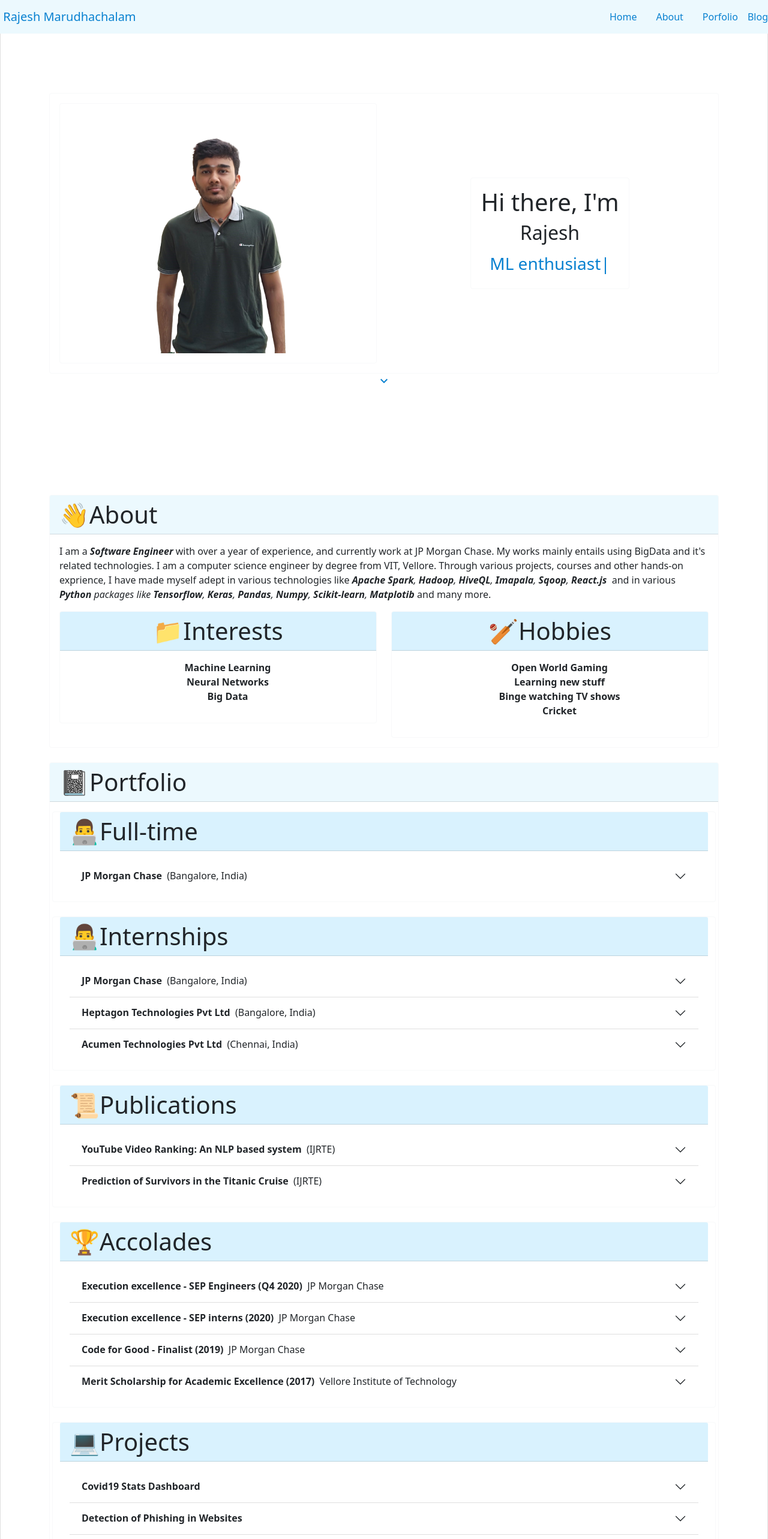
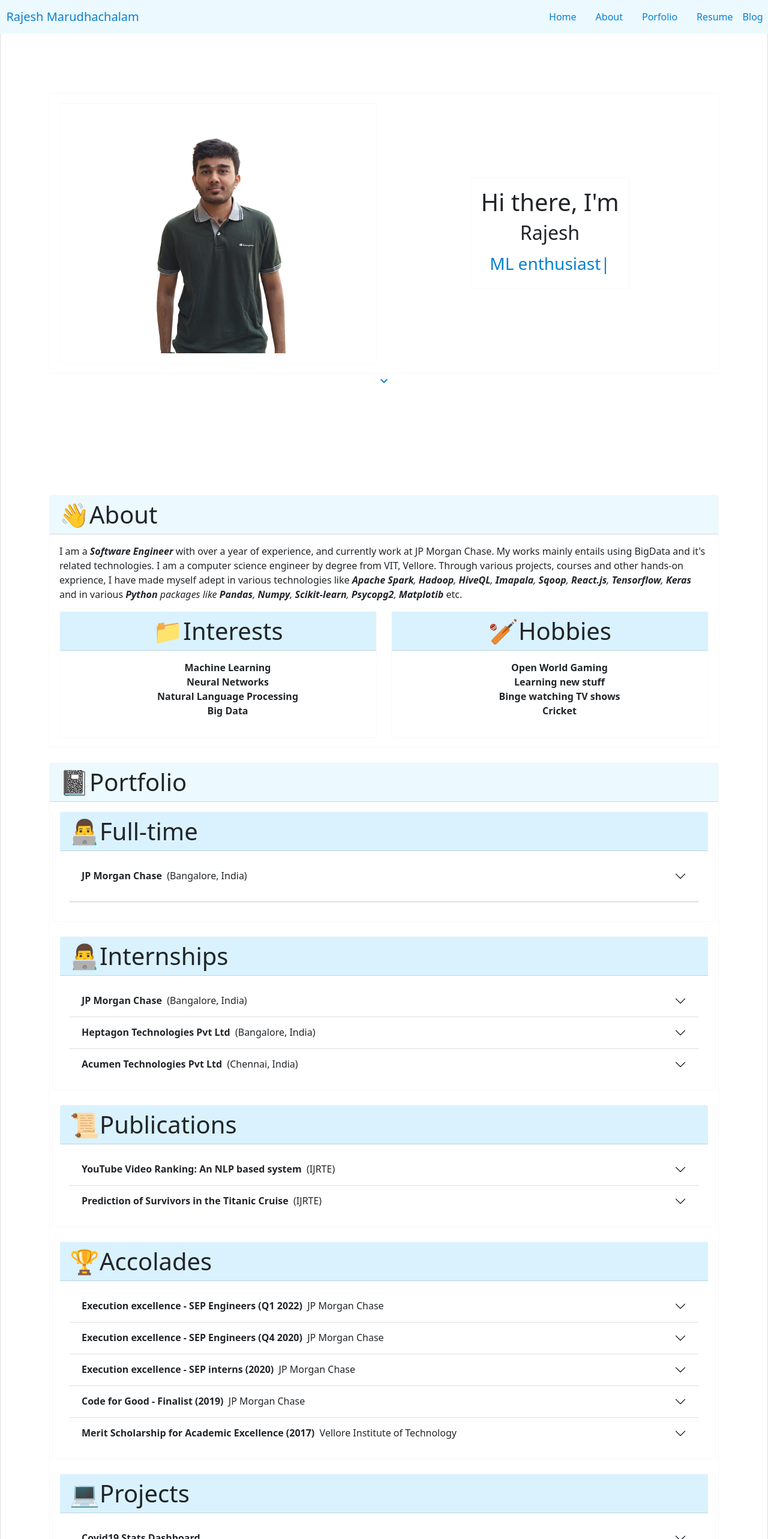
Before and after one commit to rajesh1804/rajesh1804.github.io, a React (Create React App) app: page / in a window 1280 px wide. Shown: the top 2566 px of the page at 60% size. Built offline with nearby package versions, Linux system fonts and the light colour scheme.

Commit message:
Changes to make info up to date

```diff
--- a/src/components/about/About.js
+++ b/src/components/about/About.js
@@ -12,10 +12,11 @@ export default function About(){
             My works mainly entails using BigData and it's related technologies.
             I am a computer science engineer by degree from VIT, Vellore.
             Through various projects, courses and other hands-on exprience, I have made myself adept in various technologies like <i><strong>Apache Spark</strong>,&nbsp;
-            <strong>Hadoop</strong>, <strong>HiveQL</strong>, <strong>Imapala</strong>, <strong>Sqoop</strong>, <strong>React.js</strong></i>&nbsp;
+            <strong>Hadoop</strong>, <strong>HiveQL</strong>, <strong>Imapala</strong>, <strong>Sqoop</strong>, <strong>React.js</strong>
+            , <strong>Tensorflow</strong>, <strong>Keras</strong></i>&nbsp;
             and in various <i><strong>Python</strong> packages
-            like <strong>Tensorflow</strong>, <strong>Keras</strong>, <strong>Pandas</strong>, <strong>Numpy</strong>, <strong>Scikit-learn</strong>
-            , <strong>Matplotib</strong></i> and many more.
+            like <strong>Pandas</strong>, <strong>Numpy</strong>, <strong>Scikit-learn</strong>
+            , <strong>Psycopg2</strong>, <strong>Matplotib</strong></i> etc.
           </Card.Text>
           <Row>
             <Col>
@@ -26,6 +27,7 @@ export default function About(){
                     <ul><strong>
                       <li>Machine Learning</li>
                       <li>Neural Networks</li>
+                      <li>Natural Language Processing</li>
                       <li>Big Data</li>
                     </strong></ul>
                   </Card.Text>
--- a/src/components/navibar/Navibar.js
+++ b/src/components/navibar/Navibar.js
@@ -6,13 +6,15 @@ export default function Navibar(){
   return(
       <Container>
         <Navbar collapseOnSelect expand="lg" variant="light" fixed="top" style={{backgroundColor: 'rgb(236,249,254)'}}>
-          <Navbar.Brand href="/#home" style={{color: 'rgb(8,129,208)'}}>&nbsp;Rajesh Marudhachalam</Navbar.Brand>
+          <Navbar.Brand href="/#home" style={{color: 'rgb(8,129,208)'}}>&nbsp;&nbsp;Rajesh Marudhachalam</Navbar.Brand>
           <Navbar.Toggle aria-controls="responsive-navbar-nav" />
           <Navbar.Collapse className="justify-content-end">
             <Nav.Link href="/#home" style={{color: 'rgb(8,129,208'}}>Home</Nav.Link>
             <Nav.Link href="/#about" style={{color: 'rgb(8,129,208)'}}>About</Nav.Link>
             <Nav.Link href="/#portfolio" style={{color: 'rgb(8,129,208)'}}>Porfolio</Nav.Link>
+            <Nav.Link href="/assets/RajeshM_Resume.pdf" style={{color: 'rgb(8,129,208)'}}>Resume</Nav.Link>
             <a href="https://rajesh1804.github.io/blog" target="_blank" style={{color: 'rgb(8,129,208)', textDecoration: 'None'}} rel="noreferrer">Blog</a>
+            &nbsp;&nbsp;
             {
             // <a href="https://rajesh1804.github.io/blog" target="_blank" style={{color: 'rgb(8,129,208)', textDecoration: 'None'}} rel="noreferrer">Blog</a>
             // <Nav.Link href="https://github.com/rajesh1804" target="_blank" rel="noopener noreferrer"><GitHub /></Nav.Link>
--- a/src/components/portfolio/accolades/Accolades.js
+++ b/src/components/portfolio/accolades/Accolades.js
@@ -7,13 +7,20 @@ export default function Accolades(){
       <Card.Body>
         <Accordion flush>
           <Accordion.Item eventKey="0">
+            <Accordion.Header><strong>Execution excellence - SEP Engineers (Q1 2022)</strong> &nbsp; JP Morgan Chase</Accordion.Header>
+            <Accordion.Body>
+              Recognised under the category of 'Execution excellence' for my work as a Software Engineer in the Student Engineer Program (SEP).
+              This happens once every quater, where a select number of Engineers in the SEP program are recognised for their work at the firm<br />
+            </Accordion.Body>
+          </Accordion.Item>
+          <Accordion.Item eventKey="1">
             <Accordion.Header><strong>Execution excellence - SEP Engineers (Q4 2020)</strong> &nbsp; JP Morgan Chase</Accordion.Header>
             <Accordion.Body>
               Recognised under the category of 'Execution excellence' for my work as a Software Engineer in the Student Engineer Program (SEP).
               This happens once every quater, where a select number of Engineers in the SEP program are recognised for their work at the firm<br />
             </Accordion.Body>
           </Accordion.Item>
-          <Accordion.Item eventKey="1">
+          <Accordion.Item eventKey="2">
             <Accordion.Header>
               <strong>Execution excellence - SEP interns (2020)</strong> &nbsp; JP Morgan Chase
             </Accordion.Header>
@@ -22,7 +29,7 @@ export default function Accolades(){
               This happens once towards the end of the internship, where a select number of interns in the SEP program are recognised for their work at the firm<br />
             </Accordion.Body>
           </Accordion.Item>
-          <Accordion.Item eventKey="2">
+          <Accordion.Item eventKey="3">
             <Accordion.Header>
               <strong>Code for Good - Finalist (2019)</strong> &nbsp; JP Morgan Chase
             </Accordion.Header>
@@ -33,7 +40,7 @@ export default function Accolades(){
               We reached the finals of this competition after 2 presentation rounds - technical & non-technical.<br />
             </Accordion.Body>
           </Accordion.Item>
-          <Accordion.Item eventKey="3">
+          <Accordion.Item eventKey="4">
             <Accordion.Header>
               <strong>Merit Scholarship for Academic Excellence (2017)</strong> &nbsp; Vellore Institute of Technology
             </Accordion.Header>
--- a/src/components/portfolio/fulltime/Fulltime.js
+++ b/src/components/portfolio/fulltime/Fulltime.js
@@ -9,11 +9,24 @@ export default function Fulltime(){
           <Accordion.Item eventKey="0">
             <Accordion.Header><strong>JP Morgan Chase </strong> &nbsp; (Bangalore, India)</Accordion.Header>
             <Accordion.Body>
+              <strong>Designation: </strong>Software Engineer 2 - SEP<br />
+              <strong>Duration: </strong>January 2022 - Present<br />
+              o Setup a Hadoop datalake that involves storing data in the Hadoop Distributed File Syste comprising of multiple clustered compute nodes.
+              This is principally used to process and store relational and nonrelational data.
+              This architecture is designed to for analytics applications, supporting a variety of structured, unstructured and semi-structured data making them more
+              suitable for certain operations than narrowly focused data warehouses.<br />
+              o Developed custom ETL framework – handles ingestion & transformation of terabytes of data on daily basis using metadata - using PySpark supports structured
+              & unstructured data and connections with databases, APIs, flat-files, json and HDFS to pump data into the data-lake.<br />
+              <b>🏆Accolade(s):</b> Execution excellence (Q1 2022)
+            </Accordion.Body>
+            <hr />
+            <Accordion.Body>
               <strong>Designation: </strong>Software Engineer - SEP<br />
-              <strong>Duration: </strong>August 2020 - Present<br />
-              o Developed a complete ETL framework to replace existing tools like Informatica, developed using PySpark to handle batch & data processing workloads,
-              with ability to connect to any database, Rest APIs, CSV files & HDFS.<br />
-              o Developed a python reconciliation framework using Spark to reconcile data from different systems.<br />
+              <strong>Duration: </strong>August 2020 - January 2022<br />
+              o Developed custom ETL framework – handles ingestion & transformation of terabytes of data on daily basis using metadata - using PySpark supports structured
+              & unstructured data and connections with databases, APIs, flat-files, json and HDFS to pump data into the data-lake.<br />
+              o Developed a reconciliation framework using PySpark to reconcile data from different database systems and sends this as data reports to the users.<br />
+              <b>🏆Accolade(s):</b> Execution excellence (Q4 2020)
             </Accordion.Body>
           </Accordion.Item>
         </Accordion>
--- a/src/components/portfolio/internships/Internships.js
+++ b/src/components/portfolio/internships/Internships.js
@@ -18,6 +18,7 @@ export default function Internships(){
               For each section of the dashboard, there happens a GET call to get data using the <i>'fetch'</i> API in React.js .
               This dashboard also caches the data already fetched from API calls in an active session, and uses it to dynamically to replace an API call when the user tried to hit
               an already hit API endpoint.<br />
+              <b>🏆Accolade(s):</b> Execution excellence - SEP interns (2020)
             </Accordion.Body>
           </Accordion.Item>
           <Accordion.Item eventKey="1">
--- a/src/components/portfolio/resume/Resume.js
+++ b/src/components/portfolio/resume/Resume.js
@@ -7,7 +7,8 @@ export default function Resume(){
       <Card.Body>
         <Card border="secondary" style={{backgroundColor: 'transparent'}}>
           <Card.Body>
-            <Card.Link href="">
+            🔗
+            <Card.Link href="/assets/RajeshM_Resume.pdf">
               Resume.pdf
             </Card.Link>
           </Card.Body>
```
Also changed, not shown: 1 other file (tests, documents, lock files or other folders).
